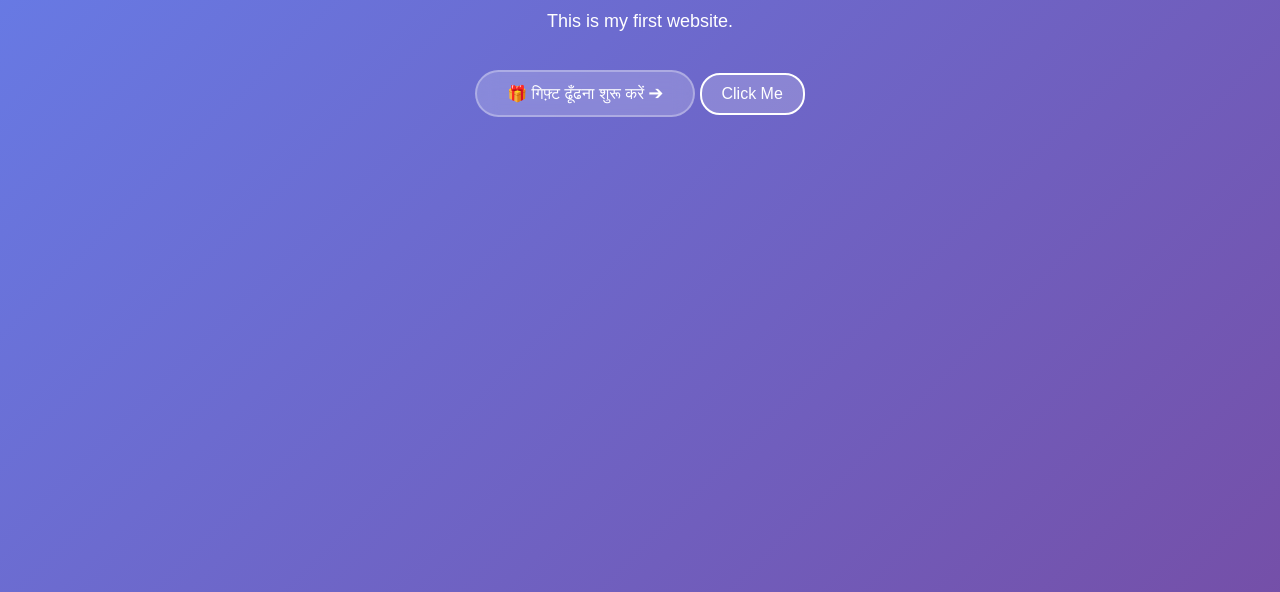
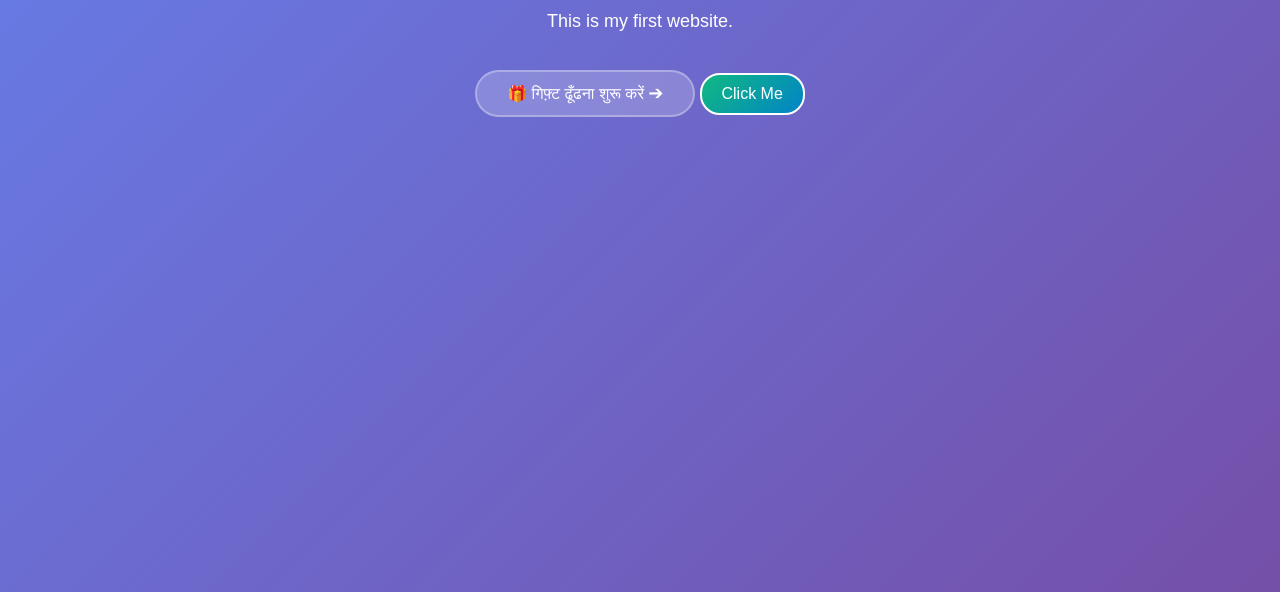
Before and after one commit to Krshnsr/git-site, a plain HTML site: page index.html in a window 1280 px wide. Shown: the part 208-800 px from the top of the page. Drawn offline with Linux system fonts and the light colour scheme.

Commit message:
Change button background to gradient
Updated button background with a gradient from green to blue.

```diff
--- a/style.css
+++ b/style.css
@@ -11,4 +11,7 @@ h1 {
 button {
     padding: 10px 20px;
     cursor: pointer;
+/* Green to Blue */
+background: linear-gradient(135deg, #10b981 0%, #0284c7 100%);
+
 }
```
